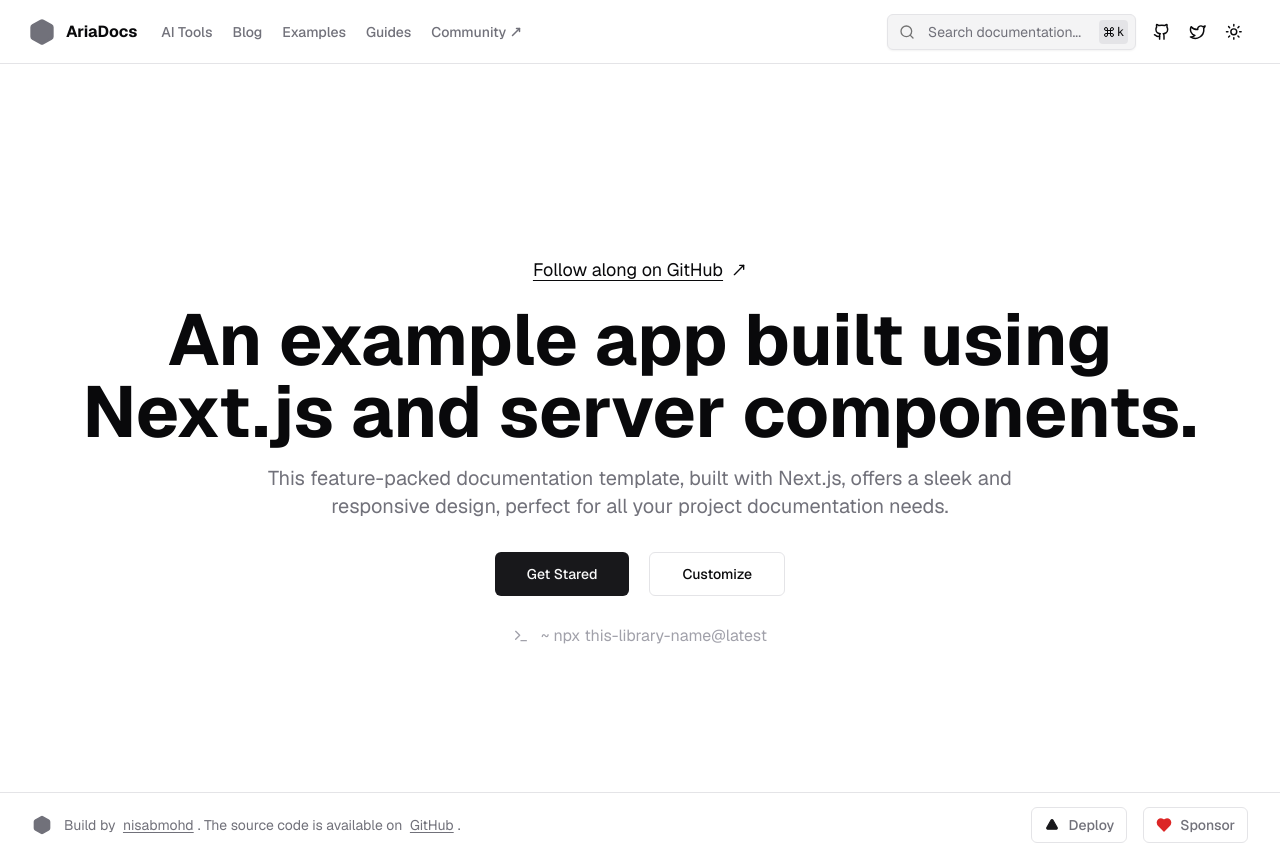
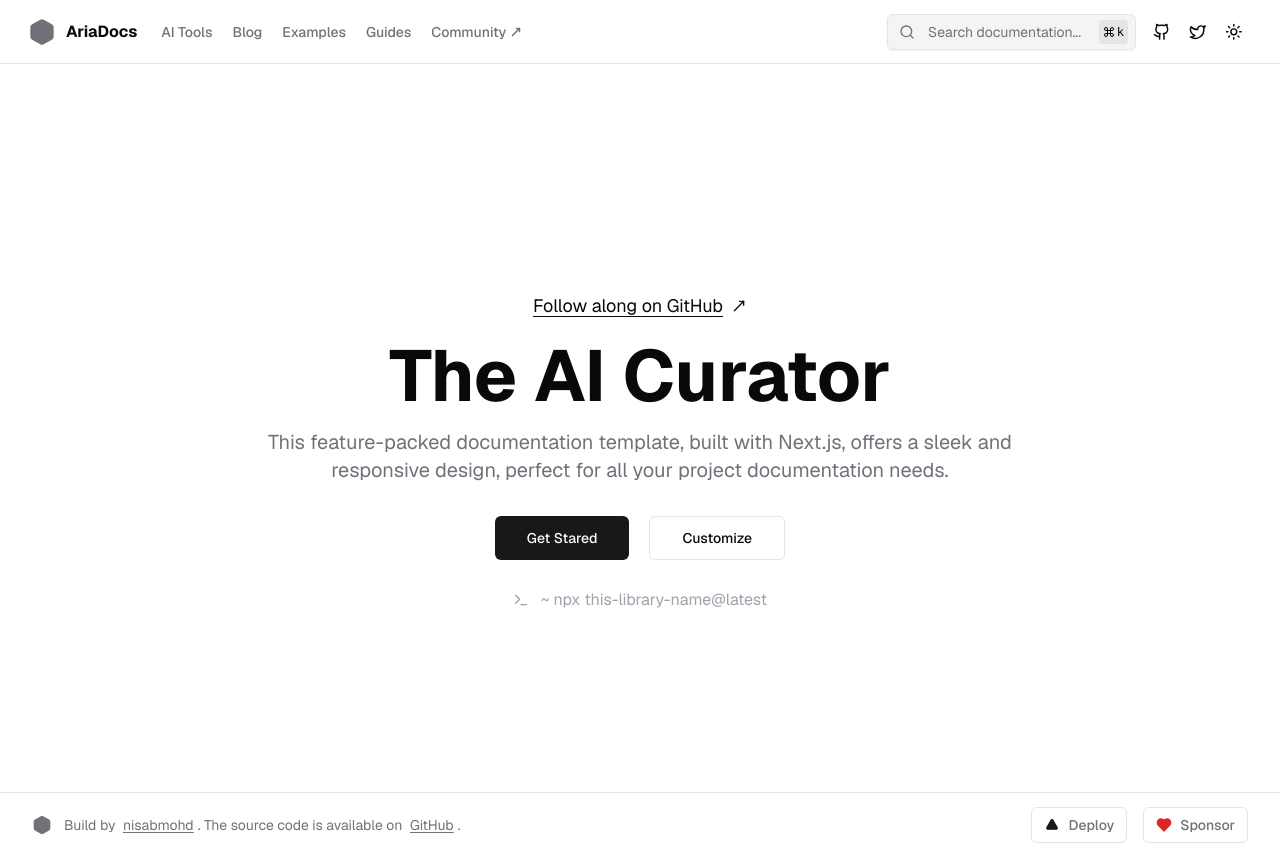
Before and after one commit to crfdiab/best-ai-tools, a Next.js app: page / in a window 1280 px wide. Built offline with nearby package versions, Linux system fonts and the light colour scheme.

Commit message:
Changed Homepage Text

```diff
--- a/app/page.tsx
+++ b/app/page.tsx
@@ -15,7 +15,7 @@ export default function Home() {
         <MoveUpRightIcon className="w-4 h-4 font-extrabold" />
       </Link>
       <h1 className="text-3xl font-bold mb-4 sm:text-7xl">
-        An example app built using Next.js and server components.
+        The AI Curator
       </h1>
       <p className="mb-8 sm:text-xl max-w-[800px] text-muted-foreground">
         This feature-packed documentation template, built with Next.js, offers a
```
